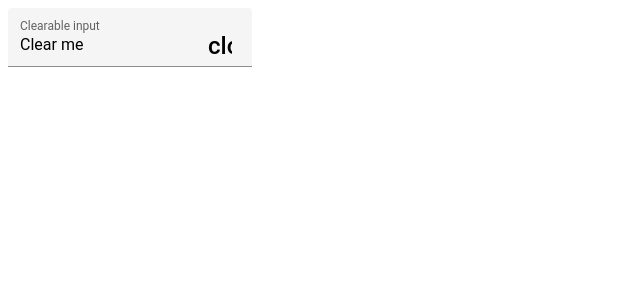
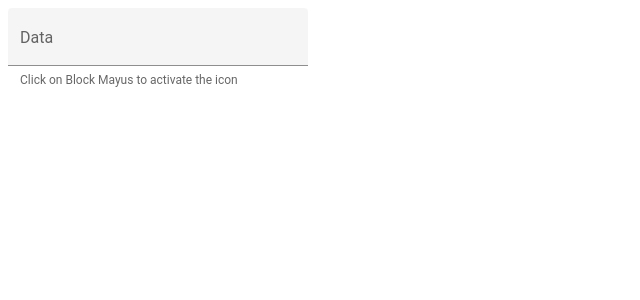
Before and after one commit to jvanheerdenn/angular-block-mayus-example, an Angular app: page / in a window 1280 px wide. Shown: the top 300 px of the page, without its empty margins (0-640 px from the left). Built offline with nearby package versions, Linux system fonts and the light colour scheme.

Commit message:
5 files modified, 1 deleted

```diff
--- a/src/app/app.component.html
+++ b/src/app/app.component.html
@@ -1,13 +1,8 @@
 <mat-form-field class="example-form-field" appearance="fill">
-  <mat-label>Clearable input</mat-label>
+  <mat-label>Data</mat-label>
   <input matInput type="text" [(ngModel)]="value" />
-  <button
-    *ngIf="value"
-    matSuffix
-    mat-icon-button
-    aria-label="Clear"
-    (click)="value = ''"
-  >
-    <mat-icon>close</mat-icon>
+  <button *ngIf="showUppercase" matSuffix mat-icon-button aria-label="Clear">
+    <mat-icon>keyboard_double_arrow_up</mat-icon>
   </button>
+  <mat-hint>Click on Block Mayus to activate the icon</mat-hint>
 </mat-form-field>
--- a/src/app/app.component.scss
+++ b/src/app/app.component.scss
@@ -1,3 +1,7 @@
 p {
   font-family: Lato;
 }
+
+.example-form-field {
+  width: 300px;
+}
--- a/src/app/app.component.ts
+++ b/src/app/app.component.ts
@@ -1,4 +1,4 @@
-import { Component, VERSION } from '@angular/core';
+import { Component, HostListener, VERSION } from '@angular/core';
 
 @Component({
   selector: 'my-app',
@@ -6,6 +6,13 @@ import { Component, VERSION } from '@angular/core';
   styleUrls: ['./app.component.scss'],
 })
 export class AppComponent {
+  @HostListener('keydown', ['$event']) onKeyDown(e) {
+    console.log('keyCode: ', e.keyCode);
+    if(e.keyCode === 20){
+      this.showUppercase = !this.showUppercase;
+    }
+  }
   name = 'Angular ' + VERSION.major;
-  value = 'Clear me';
+  value = '';
+  showUppercase = false;
 }
--- a/src/app/app.module.ts
+++ b/src/app/app.module.ts
@@ -3,7 +3,6 @@ import { BrowserModule } from '@angular/platform-browser';
 import { FormsModule } from '@angular/forms';
 
 import { AppComponent } from './app.component';
-import { TestDirective } from './host-listener.directive';
 import { MatInputModule } from '@angular/material/input';
 import { MatButtonModule } from '@angular/material/button';
 import { MatIconModule } from '@angular/material/icon';
@@ -18,7 +17,7 @@ import { BrowserAnimationsModule } from '@angular/platform-browser/animations';
     MatIconModule,
     BrowserAnimationsModule,
   ],
-  declarations: [AppComponent, TestDirective],
+  declarations: [AppComponent],
   bootstrap: [AppComponent],
 })
 export class AppModule {}
--- a/src/app/host-listener.directive.ts
+++ /dev/null
@@ -1,10 +0,0 @@
-import { Directive, HostListener } from '@angular/core';
-
-@Directive({
-  selector: '[test-directive]',
-})
-export class TestDirective {
-  @HostListener('keydown', ['$event']) onKeyDown(e) {
-    console.log(e.keyCode);
-  }
-}
--- a/src/index.html
+++ b/src/index.html
@@ -1 +1,9 @@
-<my-app>loading</my-app>
+<head>
+  <link
+    href="https://fonts.googleapis.com/icon?family=Material+Icons"
+    rel="stylesheet"
+  />
+</head>
+<body>
+  <my-app>loading</my-app>
+</body>
```
